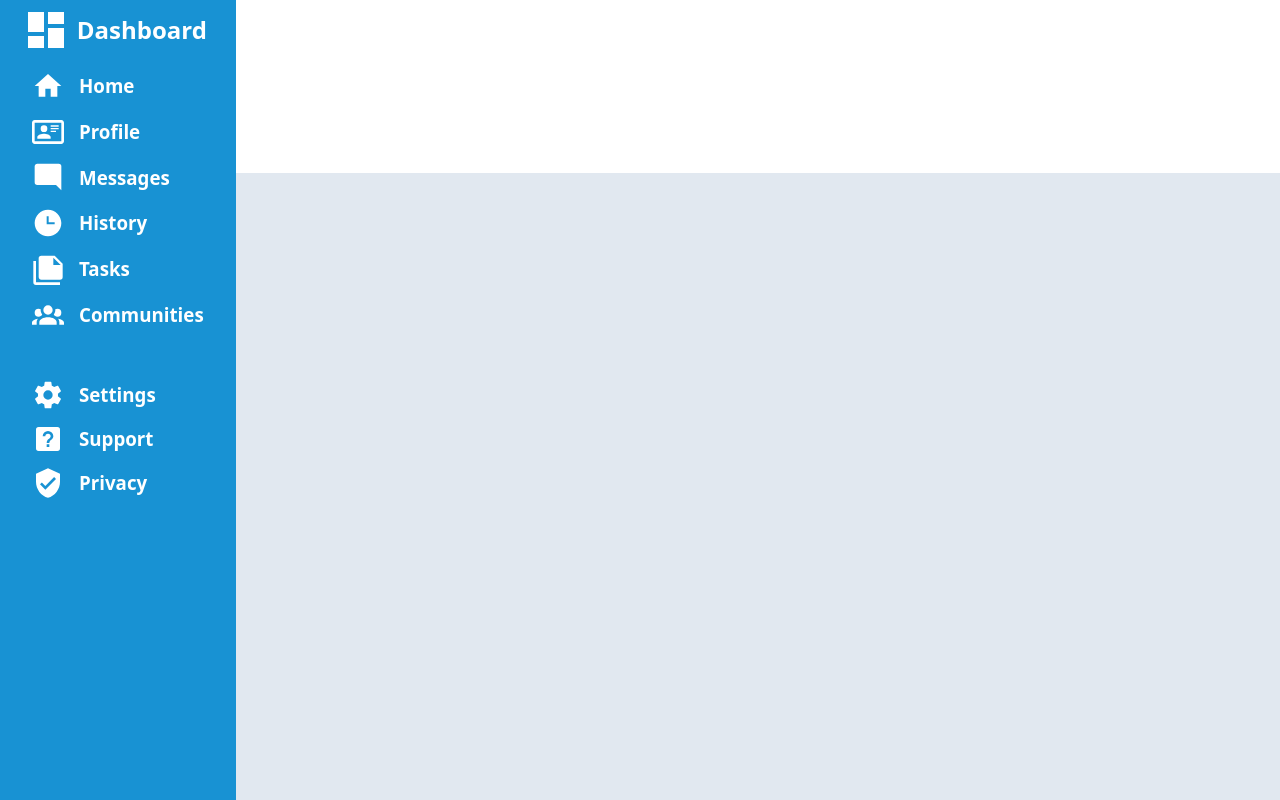
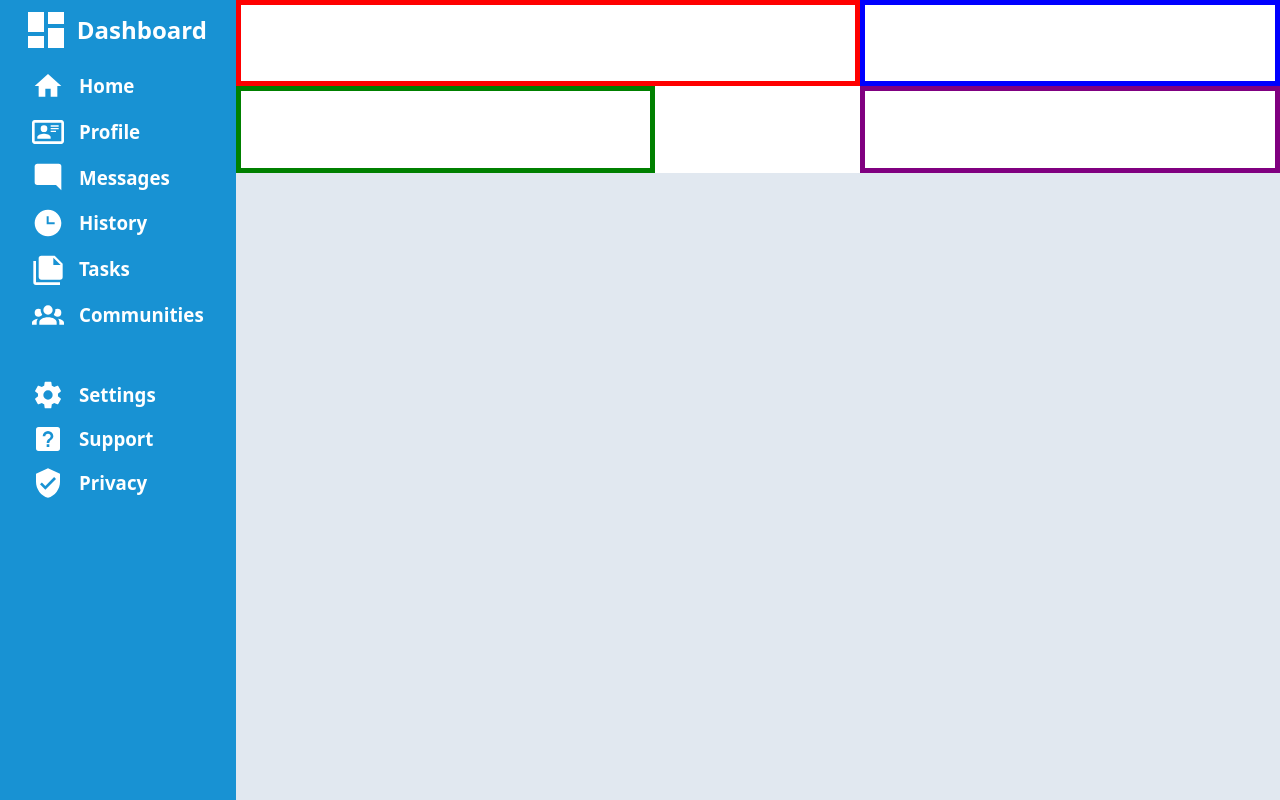
Before and after one commit to mrmiffmiff/odin-admin-dashboard, a website: page index.html in a window 1280 px wide. Drawn offline with nearby package versions, Linux system fonts and the light colour scheme.

Commit message:
lay out header areas with temp borders

```diff
--- a/index.html
+++ b/index.html
@@ -11,7 +11,12 @@
 
 <body>
     <div class="container">
-        <div class="header"></div>
+        <div class="header">
+            <div class="search"></div>
+            <div class="profile"></div>
+            <div class="welcome"></div>
+            <div class="buttons"></div>
+        </div>
         <div class="sidebar">
             <div class="sidebarSection" id="sidebarHeader">
                 <img src="./assets/icons/view-dashboard.svg" alt="Dashboard Icon" />
--- a/style.css
+++ b/style.css
@@ -11,6 +11,29 @@
     grid-column: 2/3;
     background-color: white;
     box-shadow: grey 0 10px 5px;
+    display: grid;
+    grid-template-areas: "search search search profile profile"
+        "welcome welcome . button button";
+}
+
+.search {
+    border: solid red 5px;
+    grid-area: search;
+}
+
+.profile {
+    border: solid blue 5px;
+    grid-area: profile;
+}
+
+.welcome {
+    border: solid green 5px;
+    grid-area: welcome;
+}
+
+.buttons {
+    border: solid purple 5px;
+    grid-area: button;
 }
 
 .sidebar {
```
